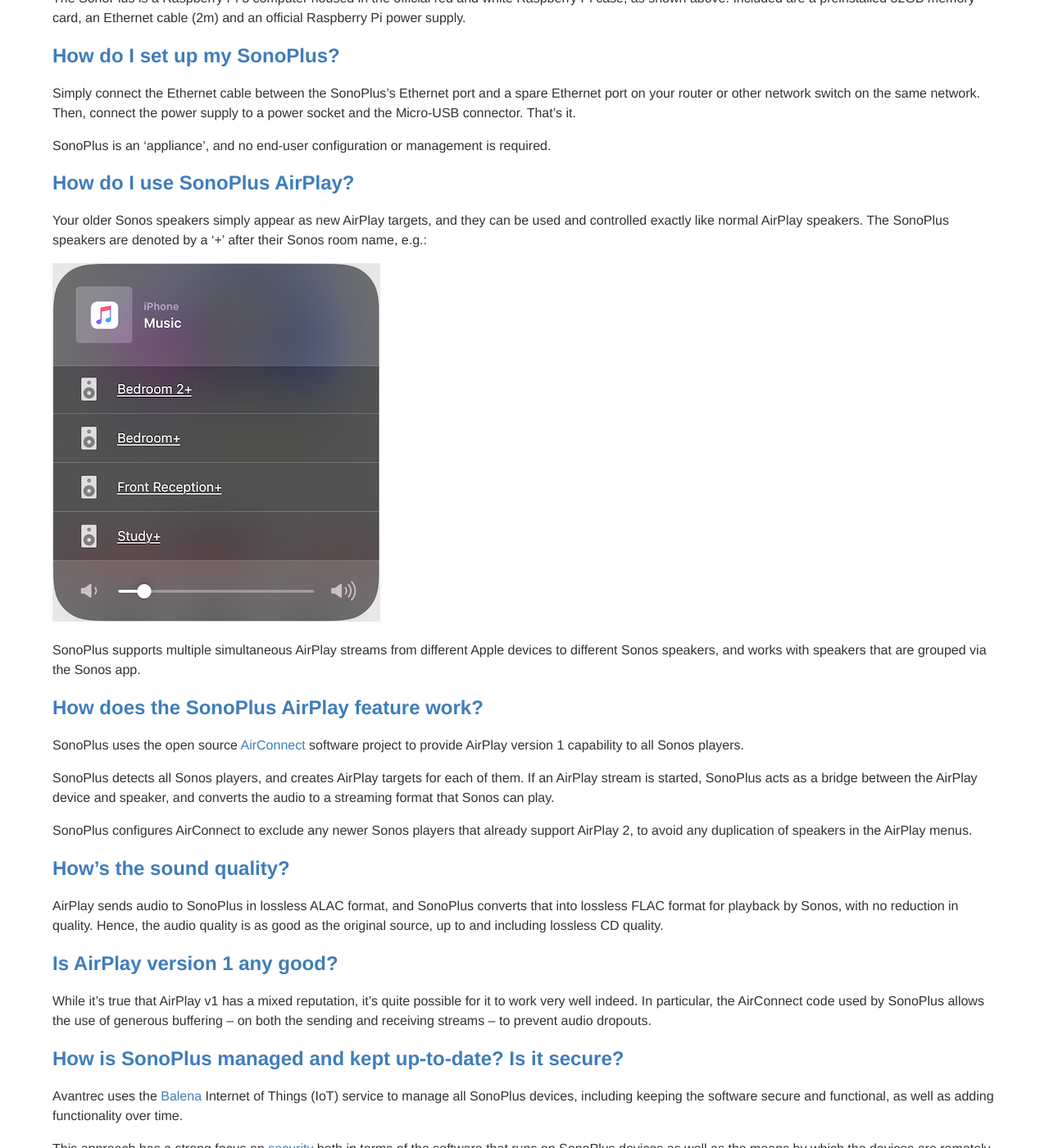
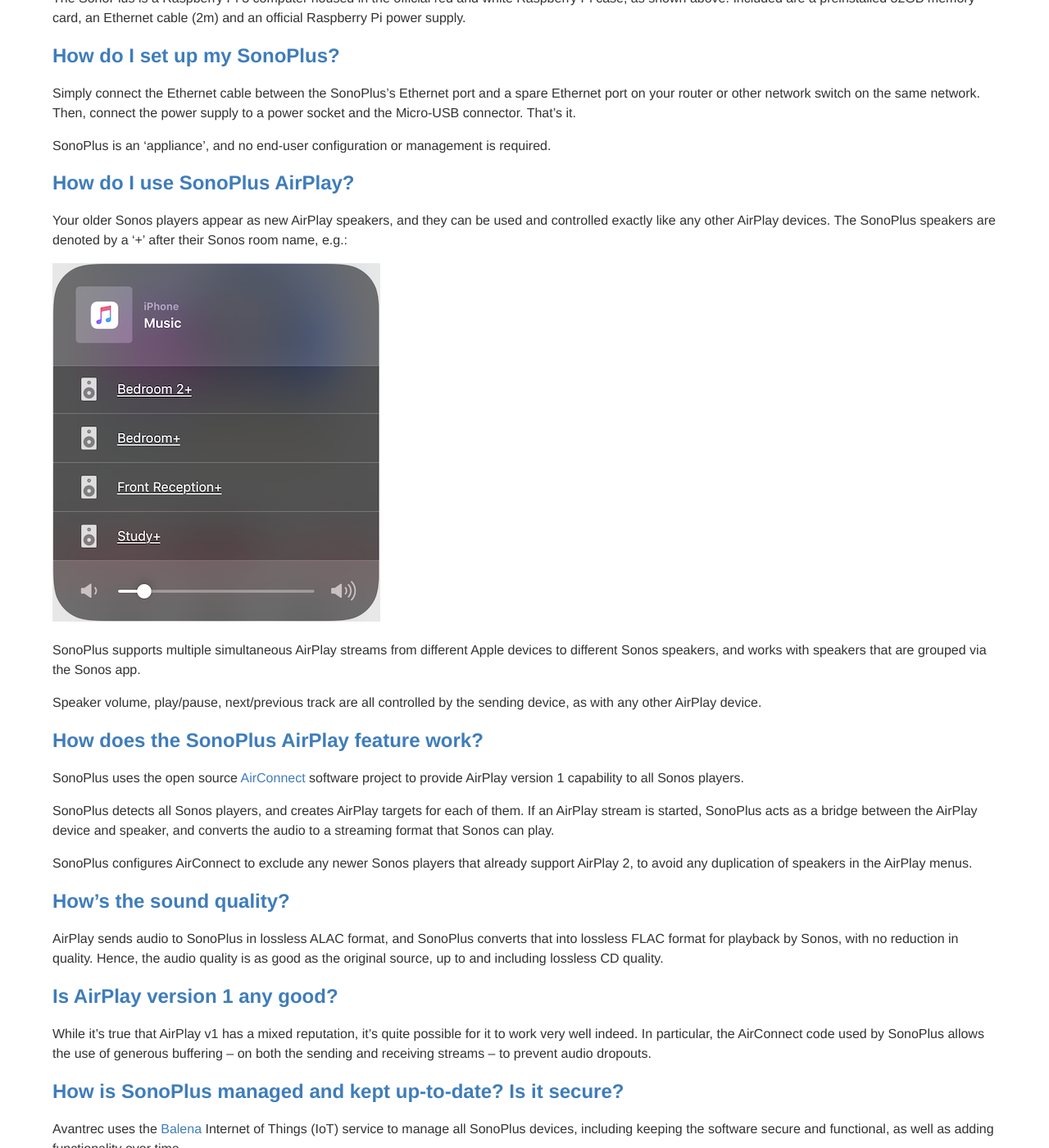
Before and after one commit to avantrec/avantrec.github.io, a Jekyll site: the page built from sonoplus-faq/index.md, in a window 1280 px wide and 1400 px high, scrolled down 566 px. Shown: the whole window at 82% size. Built offline with Jekyll 4.4.1, drawn with Linux system fonts in a browser that asks for light colours.

Commit message:
Update main diagram

```diff
--- a/sonoplus-faq/index.md
+++ b/sonoplus-faq/index.md
@@ -19,11 +19,13 @@
 
 ## How do I use SonoPlus AirPlay?
 
-Your older Sonos speakers simply appear as new AirPlay targets, and they can be used and controlled exactly like normal AirPlay speakers. The SonoPlus speakers are denoted by a '+' after their Sonos room name, e.g.:
+Your older Sonos players appear as new AirPlay speakers, and they can be used and controlled exactly like any other AirPlay devices. The SonoPlus speakers are denoted by a '+' after their Sonos room name, e.g.:
 
 ![SonoPlus](/images/AirPlayMenu_Smaller.png)
 
 SonoPlus supports multiple simultaneous AirPlay streams from different Apple devices to different Sonos speakers, and works with speakers that are grouped via the Sonos app.
+
+Speaker volume, play/pause, next/previous track are all controlled by the sending device, as with any other AirPlay device.
 
 ## How does the SonoPlus AirPlay feature work?
 
```
Also changed, not shown: images/SonoPlusDiagram_600px.png.
